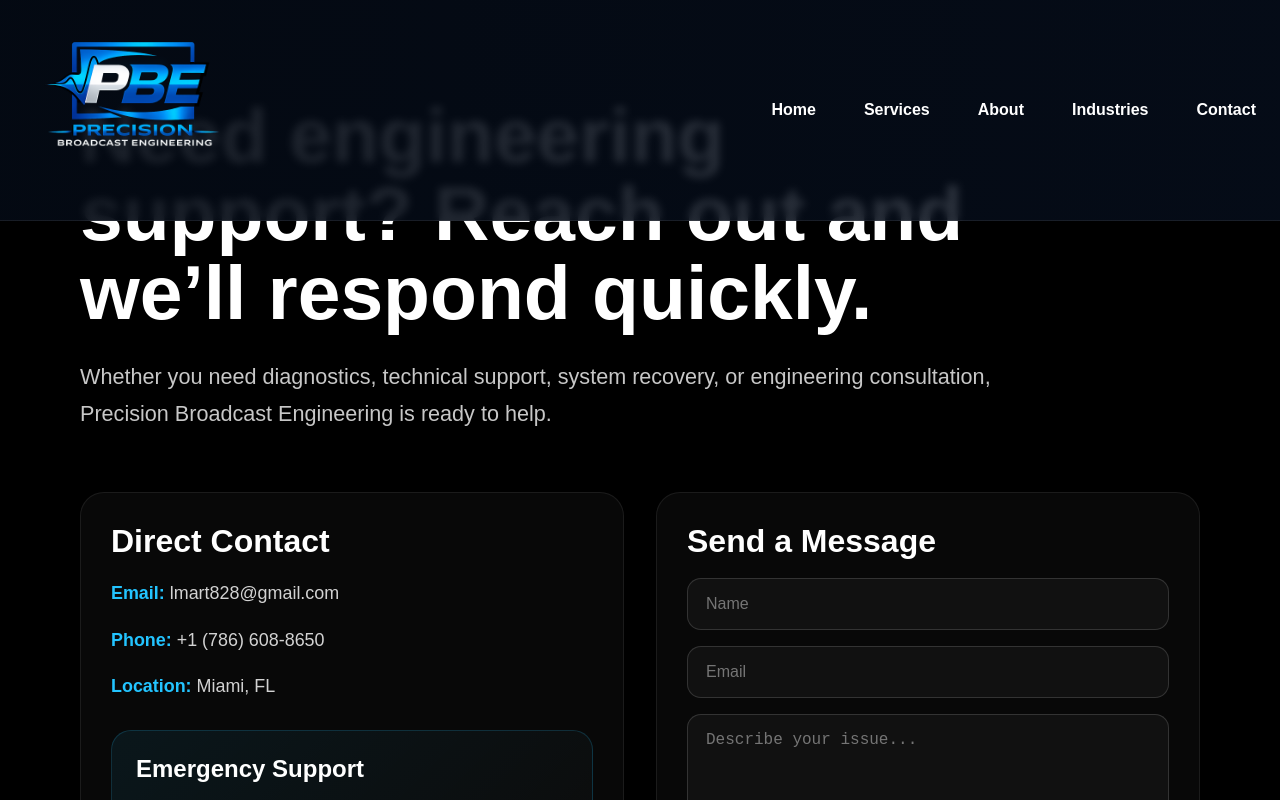
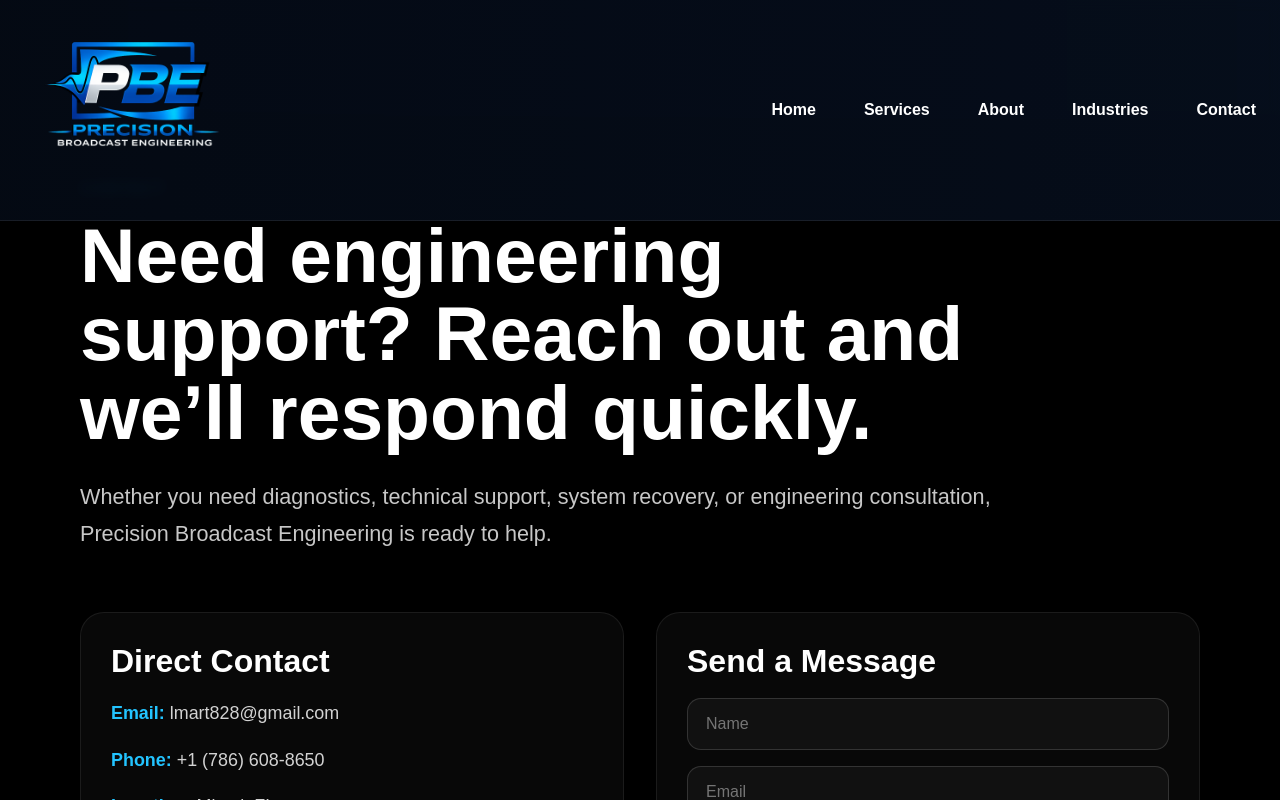
Before and after one commit to lmart828/pbe-website, a Next.js app: page /contact in a window 1280 px wide. Shown: the top 800 px of the page. Built offline with nearby package versions, Linux system fonts and the light colour scheme.

Commit message:
fix header overlap on inner pages

```diff
--- a/app/globals.css
+++ b/app/globals.css
@@ -18,10 +18,15 @@ body {
   color: white;
 }
 
-/* LINKS */
+/* GLOBAL LINKS */
 a {
   text-decoration: none;
   color: inherit;
+}
+
+/* GLOBAL PAGE WRAPPER */
+.page-shell {
+  padding-top: 120px;
 }
 
 /* NAVBAR */
@@ -33,11 +38,12 @@ a {
   z-index: 1000;
   background: linear-gradient(
     90deg,
-    rgba(4, 10, 20, 0.92),
-    rgba(6, 14, 28, 0.82)
+    rgba(4, 10, 20, 0.96),
+    rgba(6, 14, 28, 0.9)
   );
   border-bottom: 1px solid rgba(255, 255, 255, 0.08);
-  backdrop-filter: blur(4px);
+  backdrop-filter: blur(6px);
+  -webkit-backdrop-filter: blur(6px);
 }
 
 .nav-inner {
@@ -74,11 +80,11 @@ a {
 }
 
 .nav-links a:hover {
-  opacity: 0.8;
+  opacity: 0.82;
   transform: translateY(-1px);
 }
 
-/* HERO */
+/* HOME HERO */
 .hero {
   position: relative;
   min-height: 100vh;
@@ -86,6 +92,7 @@ a {
   align-items: center;
   padding: 180px 80px 110px;
   overflow: hidden;
+  margin-top: -120px;
 }
 
 .hero-image {
@@ -191,6 +198,7 @@ a {
   border-radius: 22px;
   padding: 32px;
   backdrop-filter: blur(4px);
+  -webkit-backdrop-filter: blur(4px);
 }
 
 .info-card h2 {
@@ -202,6 +210,12 @@ a {
   color: #cfd7e4;
   line-height: 1.65;
   font-size: 1rem;
+}
+
+/* INNER PAGES DEFAULT SPACING */
+section,
+.page-section {
+  position: relative;
 }
 
 /* RESPONSIVE */
@@ -226,6 +240,14 @@ a {
   .cards-grid {
     grid-template-columns: 1fr;
   }
+
+  .page-shell {
+    padding-top: 140px;
+  }
+
+  .hero {
+    margin-top: -140px;
+  }
 }
 
 @media (max-width: 640px) {
@@ -245,8 +267,13 @@ a {
     font-size: 0.95rem;
   }
 
+  .page-shell {
+    padding-top: 150px;
+  }
+
   .hero {
     padding: 160px 22px 72px;
+    margin-top: -150px;
   }
 
   .hero p {
--- a/app/layout.js
+++ b/app/layout.js
@@ -11,11 +11,8 @@ export default function RootLayout({ children }) {
   return (
     <html lang="en">
       <body>
-
-        {/* GLOBAL NAVBAR */}
         <header className="navbar">
           <div className="nav-inner">
-
             <Link href="/" className="logo-wrap">
               <Image
                 src="/logo.png"
@@ -34,13 +31,10 @@ export default function RootLayout({ children }) {
               <Link href="/industries">Industries</Link>
               <Link href="/contact">Contact</Link>
             </nav>
-
           </div>
         </header>
 
-        {/* PAGE CONTENT */}
-        {children}
-
+        <main className="page-shell">{children}</main>
       </body>
     </html>
   );
```
Also changed, not shown: app/page.js (+2 -25 lines).
